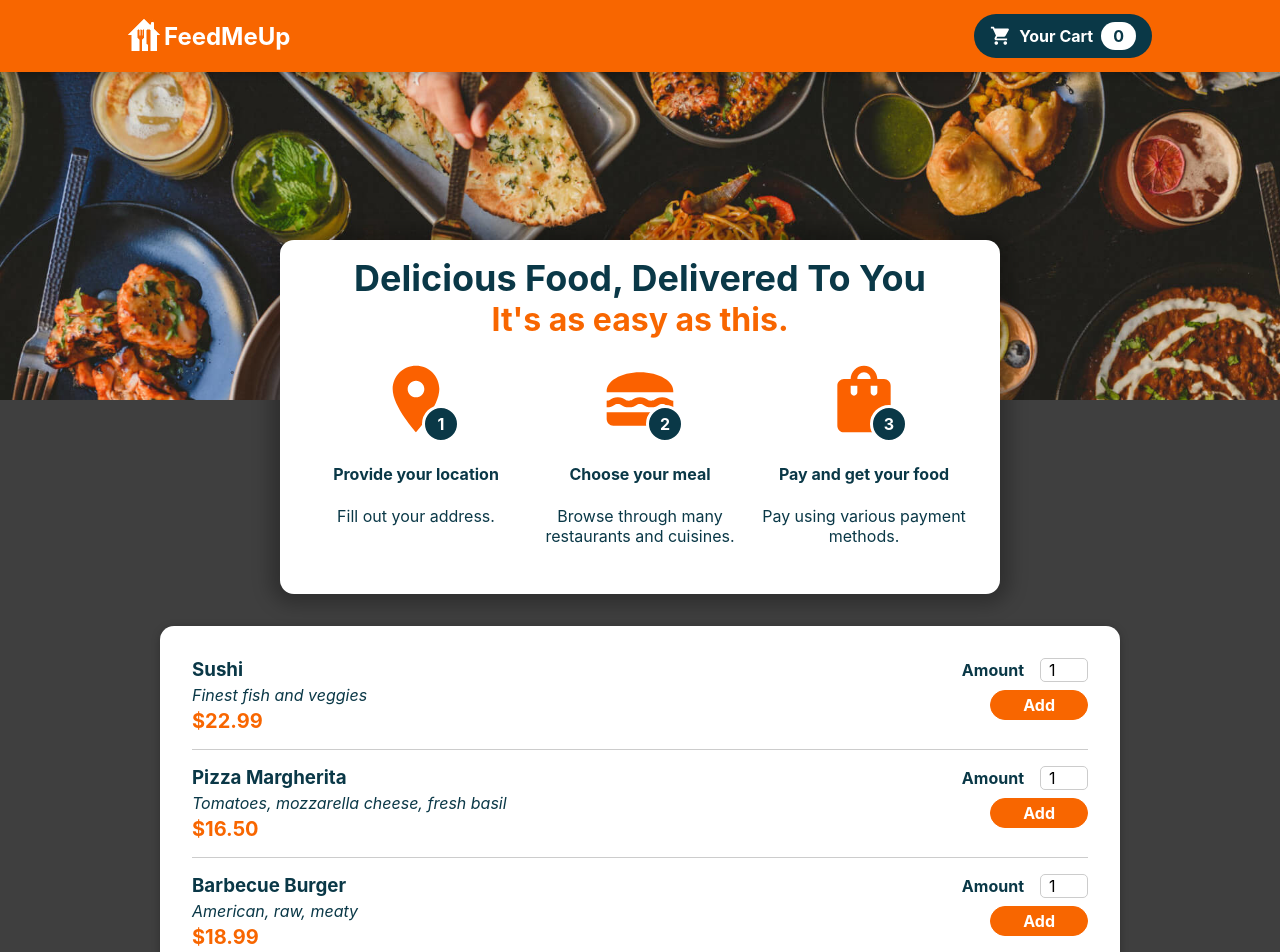
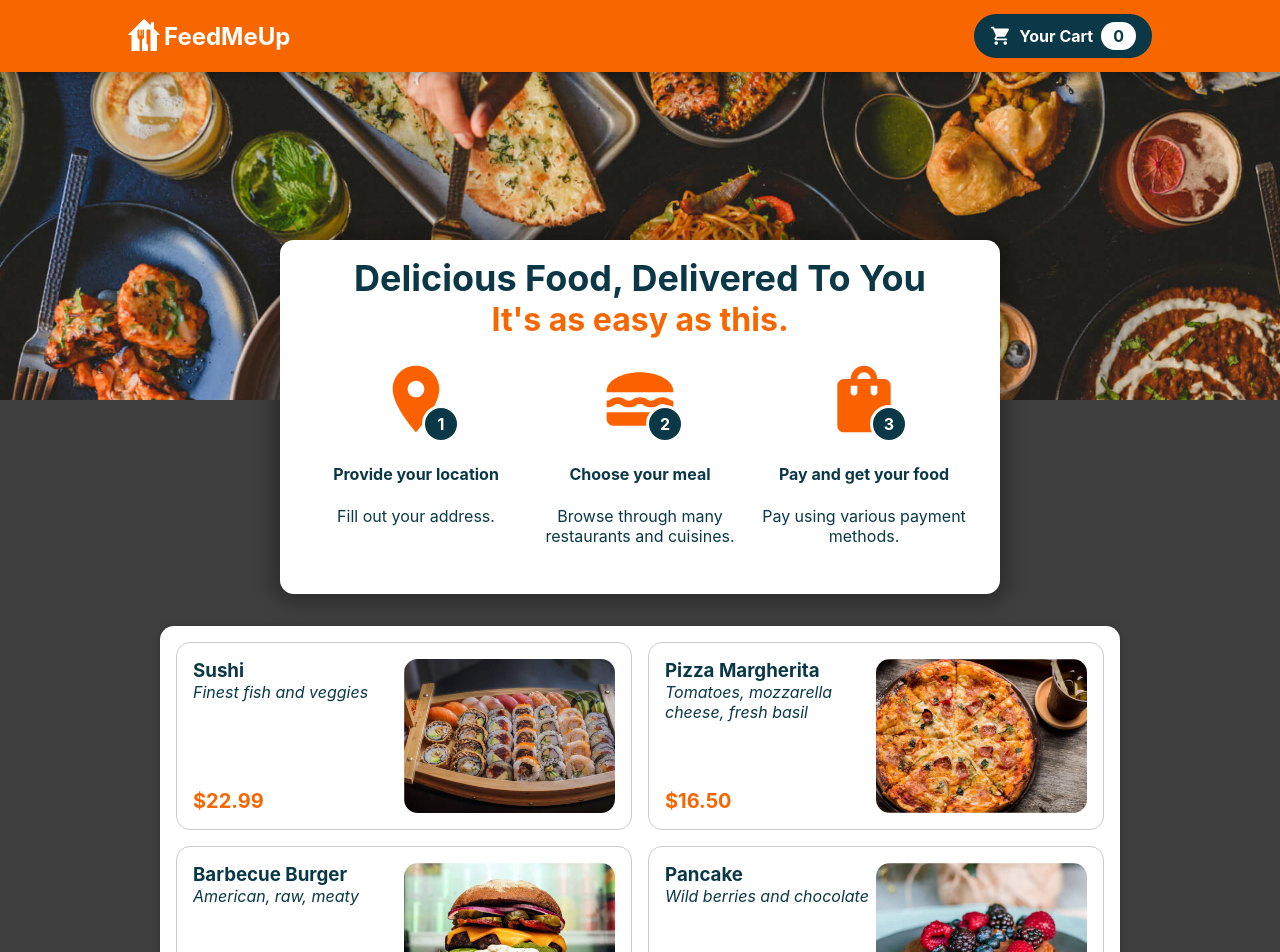
Before and after one commit to TheMankel/FeedMeUp, a React (Create React App) app: page / in a window 1280 px wide. Shown: the top 952 px of the page. Built offline with nearby package versions, Linux system fonts and the light colour scheme.

Commit message:
Refactor

```diff
--- a/src/components/Meals/AvailableMeals.module.css
+++ b/src/components/Meals/AvailableMeals.module.css
@@ -1,14 +1,30 @@
 .meals {
   max-width: 60rem;
-  width: 90%;
+  width: 100%;
   margin: 2rem auto;
   animation: meals-appear 1s ease-out forwards;
 }
 
 .meals ul {
   list-style: none;
+  display: flex;
+  flex-wrap: wrap;
+  justify-content: center;
+  gap: 1rem;
   margin: 0;
   padding: 0;
+}
+
+.meals li {
+  width: calc(100% / 2 - 0.5rem);
+  border: 1px solid #cccccc;
+  border-radius: 14px;
+  cursor: pointer;
+}
+
+.meals li:hover {
+  border: 1px solid #146eeb;
+  transition: all 300ms;
 }
 
 @keyframes meals-appear {
@@ -22,3 +38,9 @@
     transform: translateY(0);
   }
 }
+
+@media (max-width: 480px) {
+  .meals li {
+    width: 100%;
+  }
+}
--- a/src/components/Meals/MealItem/MealItem.js
+++ b/src/components/Meals/MealItem/MealItem.js
@@ -1,33 +1,34 @@
-import React from 'react';
+import React, { useState } from 'react';
+import Meal from '../Meal';
 
-import CartContext from '../../../store/cart-context';
-import MealItemForm from './MealItemForm';
 import classes from './MealItem.module.css';
 
 const MealItem = (props) => {
-  const cartCtx = React.useContext(CartContext);
+  const [mealVisible, setMealVisible] = useState(false);
   const price = `$${props.price.toFixed(2)}`;
 
-  const addHandler = (amount) => {
-    cartCtx.addItem({
-      id: props.id,
-      name: props.name,
-      price: props.price,
-      amount: amount,
-    });
+  const openMealHandler = () => {
+    setMealVisible(true);
+  };
+
+  const closeMealHandler = () => {
+    setMealVisible(false);
   };
 
   return (
-    <li className={classes.meal}>
-      <div>
+    <>
+      {mealVisible && <Meal onClose={closeMealHandler} item={{ ...props }} />}
+      <li className={classes.meal} onClick={openMealHandler}>
+        <div className={classes.item}>
           <h3>{props.name}</h3>
           <div className={classes.description}>{props.description}</div>
           <div className={classes.price}>{price}</div>
         </div>
-      <div>
-        <MealItemForm id={props.id} addHandler={addHandler} />
+        <div className={classes.image}>
+          <img src={props.image} alt={`Fresh and tasty ${props.name}`} />
         </div>
       </li>
+    </>
   );
 };
 
--- a/src/components/Meals/MealItem/MealItem.module.css
+++ b/src/components/Meals/MealItem/MealItem.module.css
@@ -1,19 +1,12 @@
 .meal {
   display: flex;
   justify-content: space-between;
-  margin: 1rem;
-  padding-bottom: 1rem;
-  border-bottom: 1px solid #ccc;
+  padding: 1rem;
   color: #0a3847;
 }
 
-.meal:last-of-type {
-  border-bottom: none;
-  padding-bottom: 0;
-}
-
 .meal h3 {
-  margin: 0 0 0.25rem 0;
+  margin: 0;
 }
 
 .description {
@@ -21,8 +14,55 @@
 }
 
 .price {
-  margin-top: 0.25rem;
+  margin-top: auto;
   font-weight: bold;
   color: #f86600;
   font-size: 1.25rem;
 }
+
+.item {
+  display: flex;
+  flex-direction: column;
+  justify-content: space-between;
+  width: 100%;
+}
+
+.image {
+  display: flex;
+  justify-content: center;
+  align-items: center;
+  overflow: hidden;
+  width: 100%;
+}
+
+.image img {
+  width: 100%;
+  height: 154px;
+  object-fit: cover;
+  border: none;
+  border-radius: 14px;
+}
+
+@media (max-width: 426px) {
+  .meal {
+    flex-direction: column;
+    align-items: center;
+    justify-content: center;
+  }
+
+  .image img {
+    display: none;
+  }
+}
+
+@media (min-width: 426px) and (max-width: 768px) {
+  .meal {
+    flex-direction: column;
+    align-items: center;
+    justify-content: center;
+  }
+
+  .image img {
+    width: 80%;
+  }
+}
```
Lines whose indentation alone changed are shown as unchanged.
